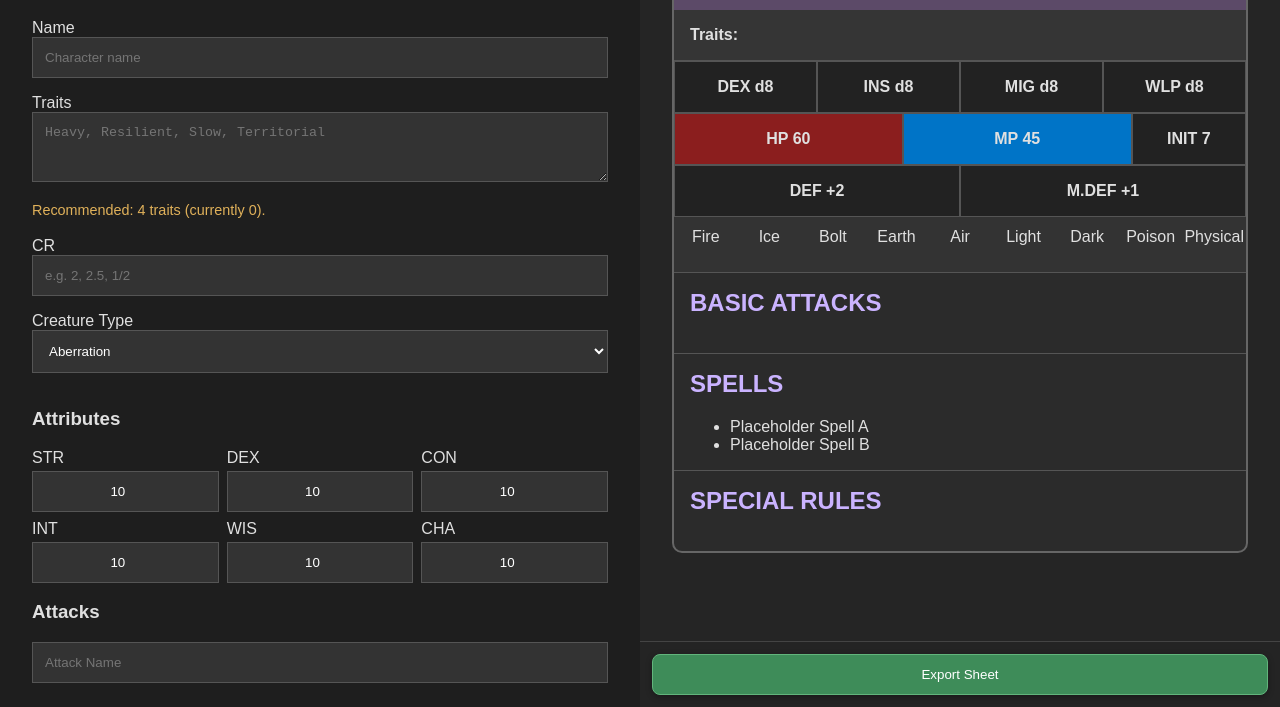
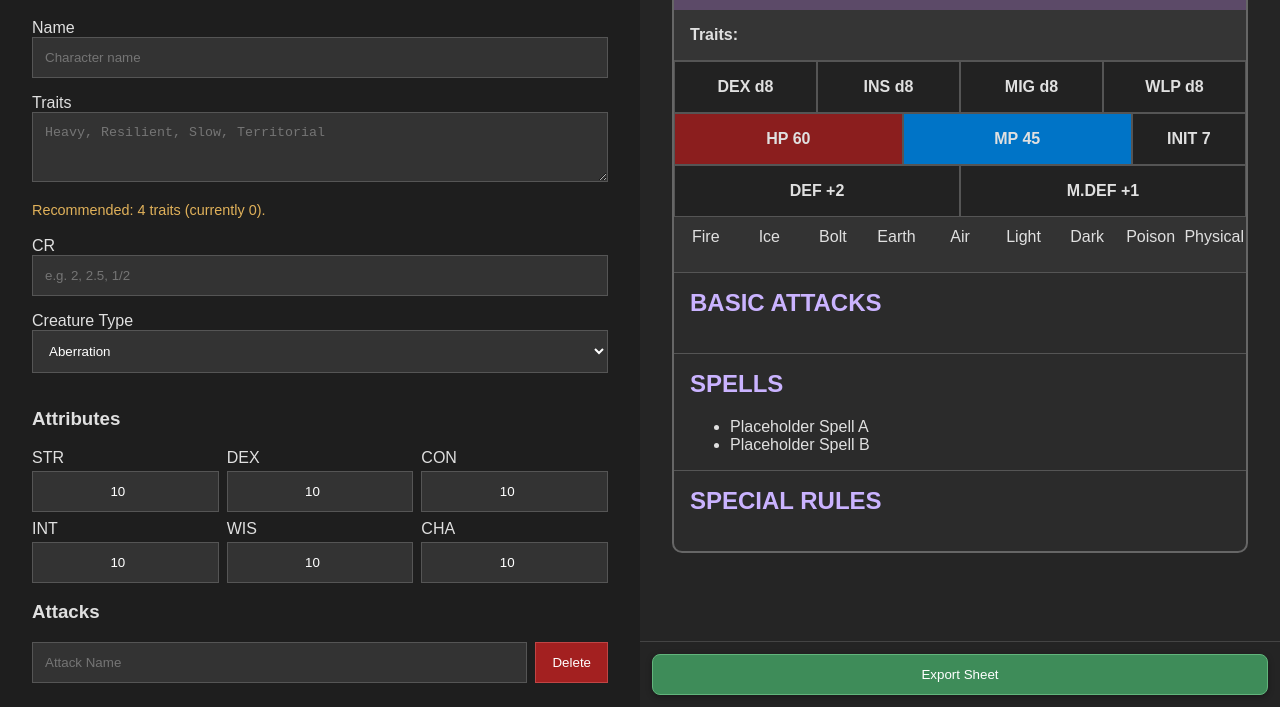
Before and after one commit to DF2877/dnd-to-fabula-ultima, a plain HTML site: page index.html in a window 1280 px wide. Shown: the part 93-800 px from the top of the page. Drawn offline with Linux system fonts and the light colour scheme.

Commit message:
Add styles for attack row and delete button

```diff
--- a/style.css
+++ b/style.css
@@ -346,3 +346,41 @@ ul {
     text-align: center;
     margin-bottom: 0;
 }
+
+.attackRow {
+
+    display: flex;
+
+    gap: 0.5rem;
+
+    align-items: center;
+}
+
+.attackRow .attackName {
+
+    flex: 1;
+
+    margin-bottom: 0;
+}
+
+.deleteAttackBtn {
+
+    width: auto;
+
+    margin: 0;
+
+    background: #a32020;
+
+    border: 1px solid #c04545;
+
+    color: white;
+
+    padding: 0.75rem 1rem;
+
+    flex-shrink: 0;
+}
+
+.deleteAttackBtn:hover {
+
+    background: #c02b2b;
+}
```
